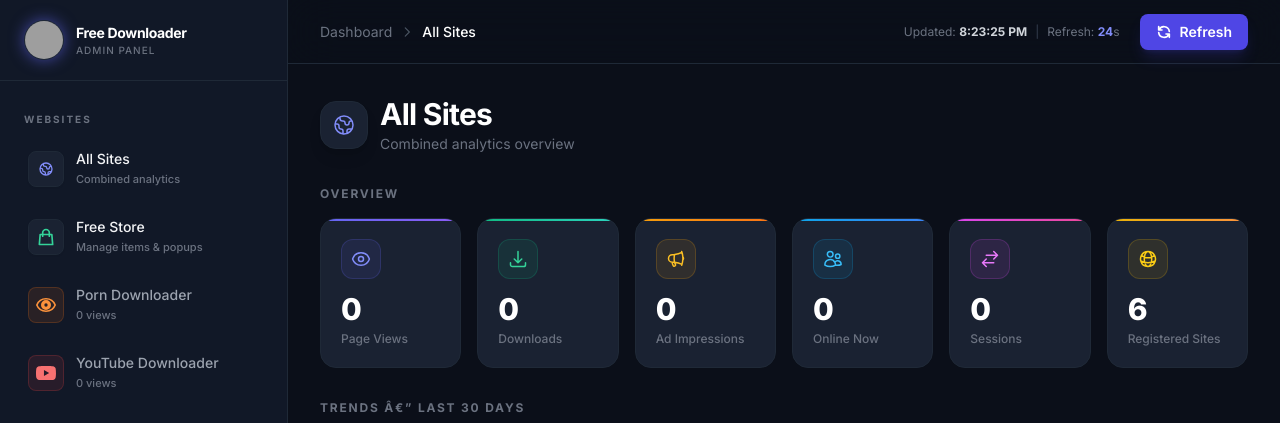
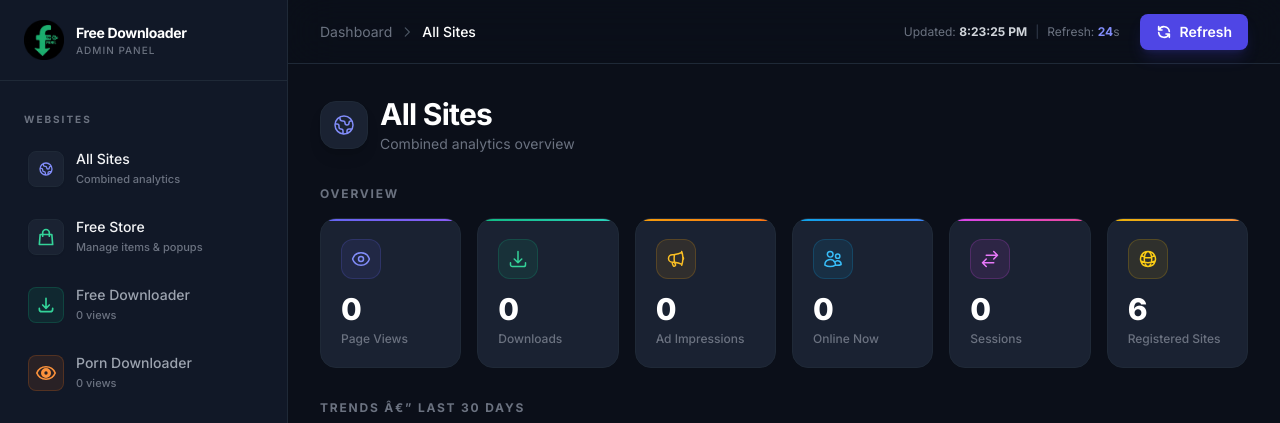
Before and after one commit to Rafin010/FreeDownloader, a Flask app: page / in a window 1280 px wide. Shown: the top 423 px of the page. Run offline with Flask 3, Linux system fonts and the light colour scheme; the visitor is signed in with stand-in values (Sample User, id 1); data that the repository does not hold is empty; some libraries are stand-ins or nearby versions; grey boxes are pictures that could not be loaded.

Commit message:
Update frontend and deploy latest code (secrets removed)

```diff
--- a/backend/templates/dashboard.html
+++ b/backend/templates/dashboard.html
@@ -10,7 +10,7 @@
     <meta name="description" content="Free Downloader â€” Centralized Analytics Admin Panel" />
     <title>Admin-Panel Free Donloader </title>
 
-    <link rel="icon" href="https://i.ibb.co.com/B2rrTdTx/Gemini-Generated-Image-hr007shr007shr00.png" type="image/png" />
+    <link rel="icon" href="/static/img/admin_logo.png" type="image/png" />
     <link rel="preconnect" href="https://fonts.googleapis.com" />
     <link rel="preconnect" href="https://fonts.gstatic.com" crossorigin />
     <link href="https://fonts.googleapis.com/css2?family=Inter:wght@300;400;500;600;700;800;900&display=swap"
@@ -93,9 +93,9 @@
         <!-- Logo -->
         <div class="flex items-center gap-3 px-6 py-5 border-b border-panel-border">
             <div
-                class="w-10 h-10 rounded-full bg-panel-card border border-panel-border overflow-hidden flex items-center justify-center shadow-[0_0_15px_rgba(99,102,241,0.6)]">
-                <img src="https://i.ibb.co.com/B2rrTdTx/Gemini-Generated-Image-hr007shr007shr00.png" alt="free-downloade-top" border="0"
-                    class="w-full h-full object-cover">
+                class="w-10 h-10 bg-transparent flex items-center justify-center">
+                <img src="/static/img/admin_logo.png" alt="free-downloade-top" border="0"
+                    class="w-full h-full object-contain">
             </div>
             <div>
                 <div class="text-sm font-bold text-white tracking-tight">Free Downloader </div>
--- a/backend/templates/login.html
+++ b/backend/templates/login.html
@@ -10,7 +10,7 @@
     <meta name="description" content="Admin Login — Free Downloader Analytics" />
     <title>Login — Free Downloader Admin</title>
 
-    <link rel="icon" href="https://i.ibb.co.com/B2rrTdTx/Gemini-Generated-Image-hr007shr007shr00.png" type="image/png" />
+    <link rel="icon" href="/static/img/admin_logo.png" type="image/png" />
     <link rel="preconnect" href="https://fonts.googleapis.com" />
     <link rel="preconnect" href="https://fonts.gstatic.com" crossorigin />
     <link href="https://fonts.googleapis.com/css2?family=Inter:wght@300;400;500;600;700;800;900&display=swap"
@@ -124,8 +124,8 @@
 
         <!-- Logo -->
         <div class="flex flex-col items-center mb-8">
-            <div class="w-16 h-16 rounded-full bg-panel-card border border-panel-border overflow-hidden shadow-[0_0_20px_rgba(99,102,241,0.6)] flex items-center justify-center mb-4">
-                <img src="https://i.ibb.co.com/B2rrTdTx/Gemini-Generated-Image-hr007shr007shr00.png" alt="Logo" class="w-full h-full object-cover" />
+            <div class="w-16 h-16 bg-transparent flex items-center justify-center mb-4">
+                <img src="/static/img/admin_logo.png" alt="Logo" class="w-full h-full object-contain" />
             </div>
             <h1 class="text-xl font-bold text-white tracking-tight">Free Downloader</h1>
             <p class="text-sm text-gray-500 mt-1">Sign in to your admin panel</p>
```
Also changed, not shown: Logo/admin_logo.png (added), backend/static/img/admin_logo.png (added).
